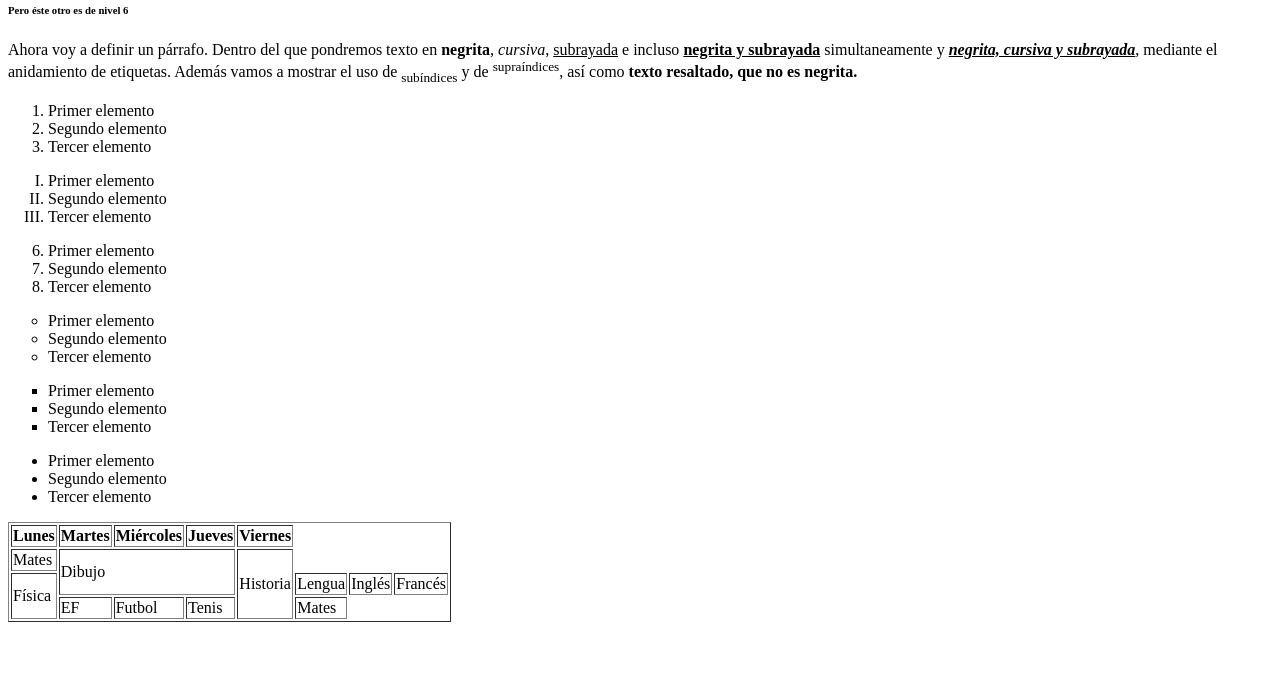
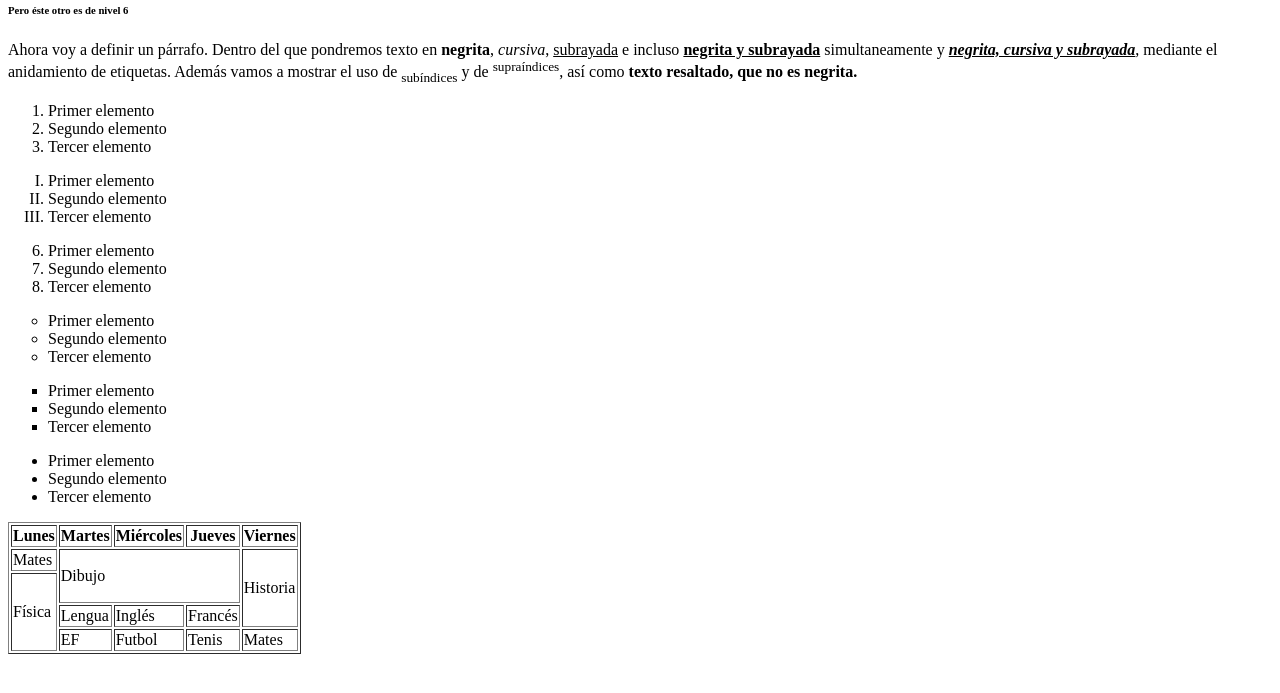
Before and after one commit to adaatidev/adaatidev.github.io, a plain HTML site: page ejemplos.html in a window 1280 px wide. Shown: the part 79-772 px from the top of the page. Drawn offline with Linux system fonts and the light colour scheme.

Commit message:
Update ejemplos.html

```diff
--- a/ejemplos.html
+++ b/ejemplos.html
@@ -61,12 +61,14 @@
 
     <tr>
       <td>Mates</td>
-      <td colspan="3" rowspan="2">Dibujo</td>
+      <td colspan="3" rowspan="2"><p>Dibujo</p></td>
       <td rowspan="3">Historia</td>
     </tr>
 
     <tr>
       <td rowspan="3">Física</td>
+    </tr>
+    <tr>
       <td>Lengua</td>
       <td>Inglés</td>
       <td>Francés</td>
```
